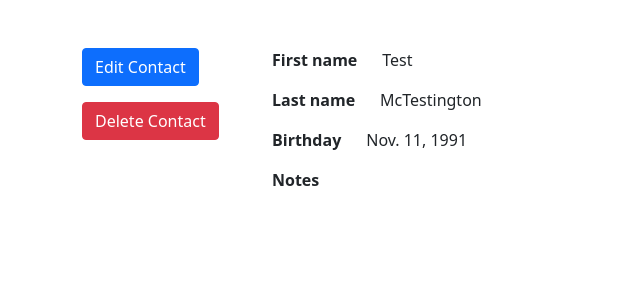
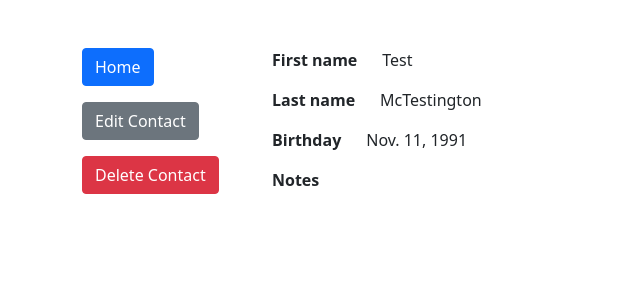
Before and after one commit to john-fitz/Address_Book, a Django app: page /contacts/12 in a window 1280 px wide. Shown: the part 56-356 px from the top of the page, without its empty margins (0-640 px from the left). Run offline with Django 3.2, Linux system fonts and the light colour scheme; a user stored in the database is signed in; data comes from the database, SQL or seed files in the repository; some libraries are stand-ins or nearby versions.

Commit message:
updated buttons to allow people to go home after viewing a contact detail

```diff
--- a/directory/templates/directory/contact_detail.html
+++ b/directory/templates/directory/contact_detail.html
@@ -5,7 +5,9 @@
 {% block content %}
     <div class="row">
         <div class="col-2">
-            <a class="btn btn-primary" href="{% url 'update-contact' contact.id %}" role="button">Edit Contact</a>
+            <a class="btn btn-primary" href="{% url 'show-contacts' %}" role="button">Home</a>
+            <p></p>
+            <a class="btn btn-secondary" href="{% url 'update-contact' contact.id %}" role="button">Edit Contact</a>
             <p></p>
             <a class="btn btn-danger" href="{% url 'delete-contact' contact.id %}" role="button">Delete Contact</a>
         </div>
```
